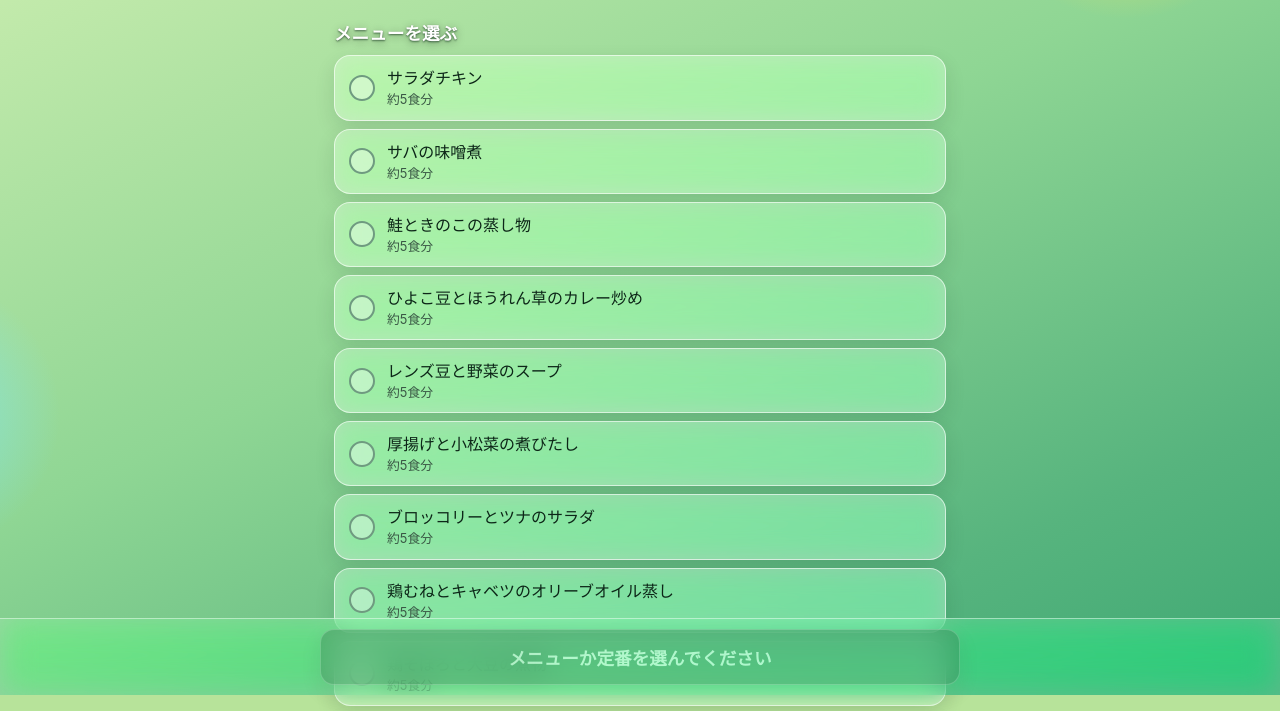
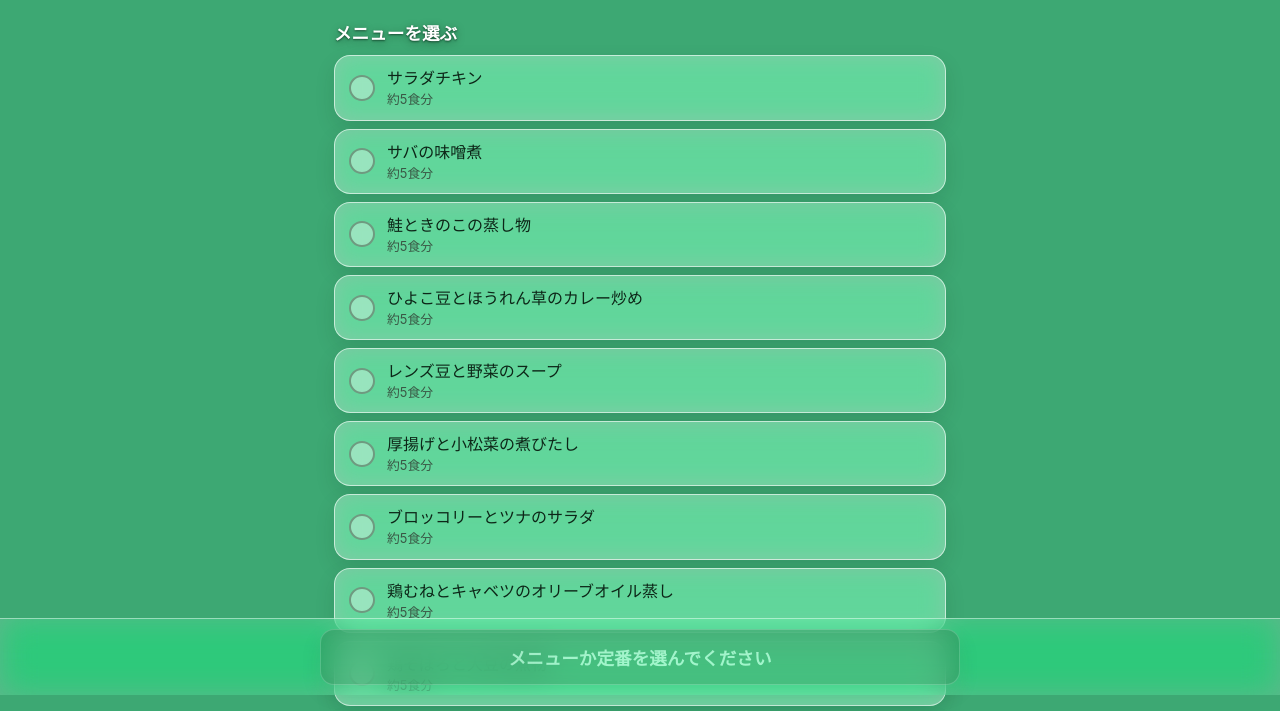
Before and after one commit to koki-sys/mind_grocery_list, a plain HTML site: page index.html in a window 1280 px wide. Shown: the part 105-816 px from the top of the page. Drawn offline with Linux system fonts and the light colour scheme.

Commit message:
CHANGE-013: bodyにもベース色（グラデーション下端色）を追加しSafari下部帯の黒に対処

```diff
--- a/index.html
+++ b/index.html
@@ -34,7 +34,7 @@
 }
 *{box-sizing:border-box;-webkit-tap-highlight-color:transparent}
 html{background:#b7e39a}
-body{margin:0;background:transparent;color:var(--text);
+body{margin:0;background:#3da873;color:var(--text);
   font:16px/1.5 -apple-system,BlinkMacSystemFont,"Hiragino Sans","Noto Sans JP",sans-serif;
   padding:env(safe-area-inset-top) env(safe-area-inset-right) calc(96px + env(safe-area-inset-bottom)) env(safe-area-inset-left)}
 body::before{content:"";position:fixed;inset:0;z-index:-1;
@@ -107,6 +107,7 @@ li.done .pr{text-decoration:line-through;opacity:.5}
 .dish-img{width:100%;aspect-ratio:4/3;object-fit:cover;border-radius:12px;display:block;margin-bottom:10px;background:rgba(255,255,255,.25);box-shadow:0 10px 24px rgba(18,60,38,.25)}
 @media (prefers-color-scheme:dark){
   html{background:#3aa76d}
+  body{background:#1f8a52}
   body::before{background:
   radial-gradient(220px 220px at 88% -30px, rgba(255,226,89,.45), rgba(255,226,89,0) 70%),
   radial-gradient(200px 200px at -80px 65%, rgba(126,232,250,.38), rgba(126,232,250,0) 70%),
```
